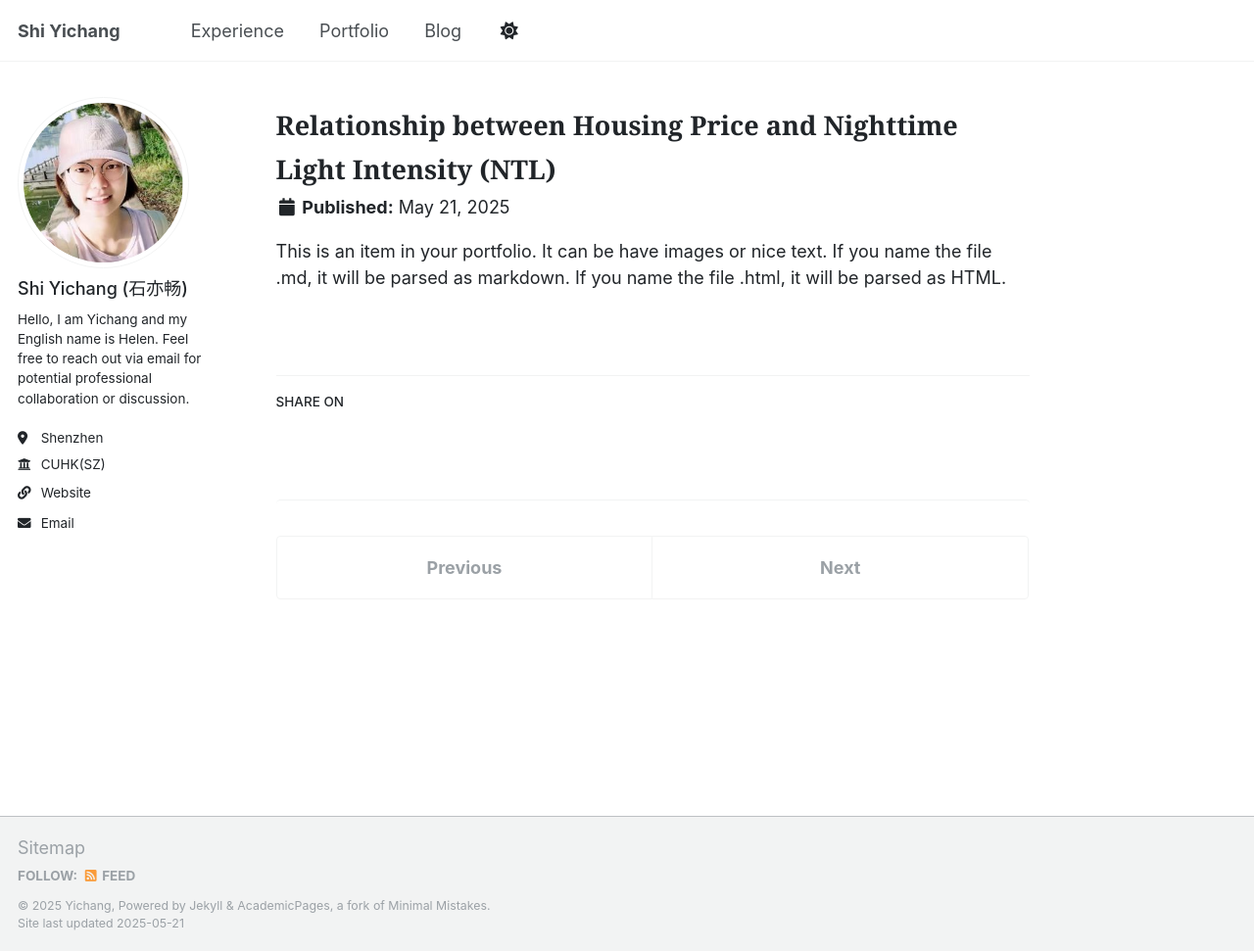
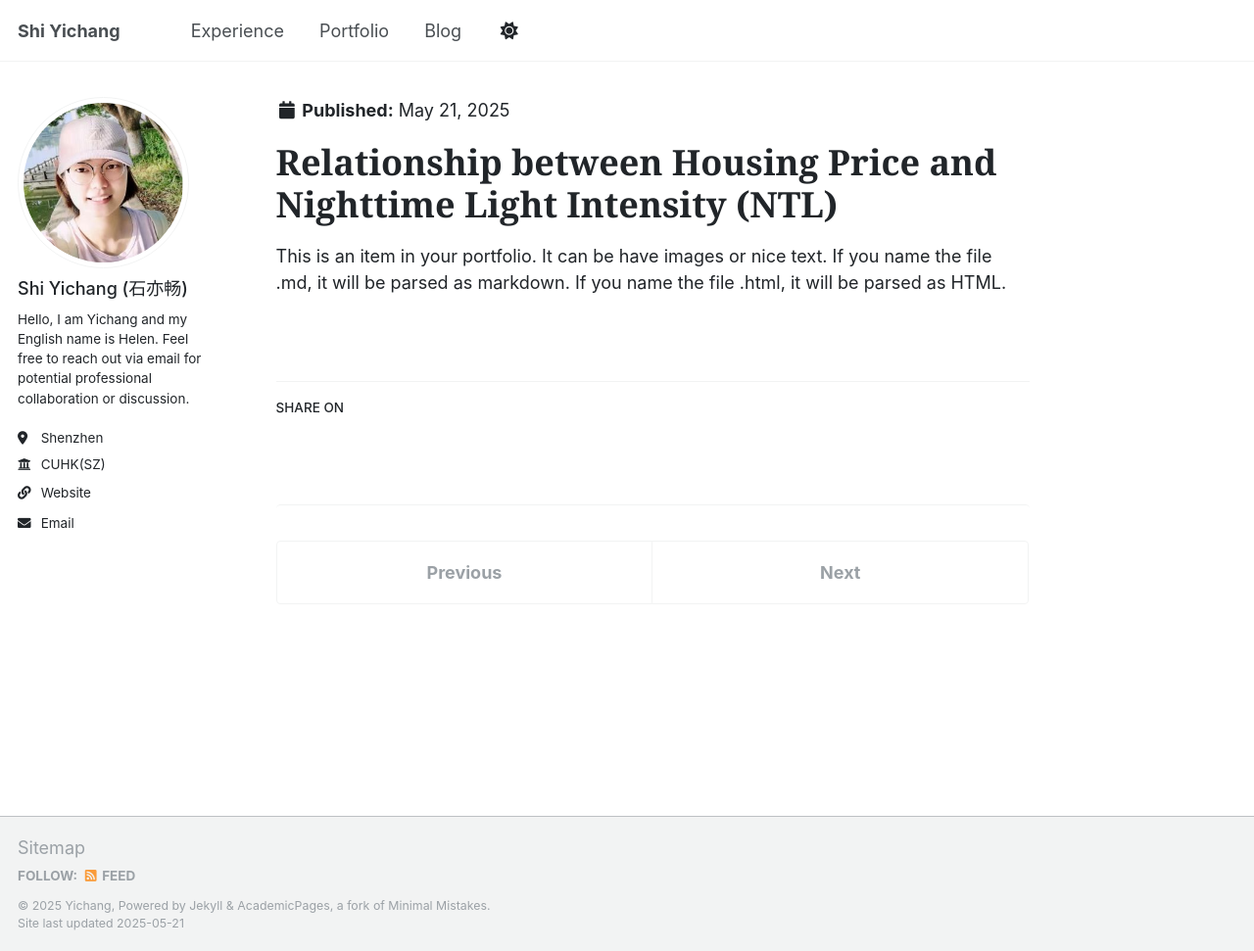
Before and after one commit to Helensyc/helensyc.github.io, a Jekyll site: the page built from _portfolio/portfolio-2.md, in a window 1280 px wide and 971 px high. Shown: the whole window at 98% size. Built offline with Jekyll 4.4.1, drawn with Linux system fonts in a browser that asks for light colours; some of the changed lines change nothing that is shown.

Commit message:
Update portfolio-2.md

```diff
--- a/_portfolio/portfolio-2.md
+++ b/_portfolio/portfolio-2.md
@@ -1,5 +1,6 @@
 ---
-title: "<span style='font-family: Georgia, serif; font-weight: 600; font-size: 1.5rem;'>Relationship between Housing Price and Nighttime Light Intensity (NTL)</span>"
+title: "Relationship between Housing Price and Nighttime Light Intensity (NTL)"
+hide_title:True
 excerpt: |
   <div style="display: flex; align-items: flex-start; gap: 1rem; margin-top: 1.5rem;">
     <img src="/images/NTL1.png" style="width: 45%; display: block; margin: 0;" />
@@ -12,5 +13,7 @@
   - Spatial Analysis
   - Urbanization
 ---
-
+<h1 style="font-size: 2rem; font-family: Georgia, serif; font-weight: 600; margin-bottom: 1rem;">
+  Relationship between Housing Price and Nighttime Light Intensity (NTL)
+</h1>
 This is an item in your portfolio. It can be have images or nice text. If you name the file .md, it will be parsed as markdown. If you name the file .html, it will be parsed as HTML.
```
